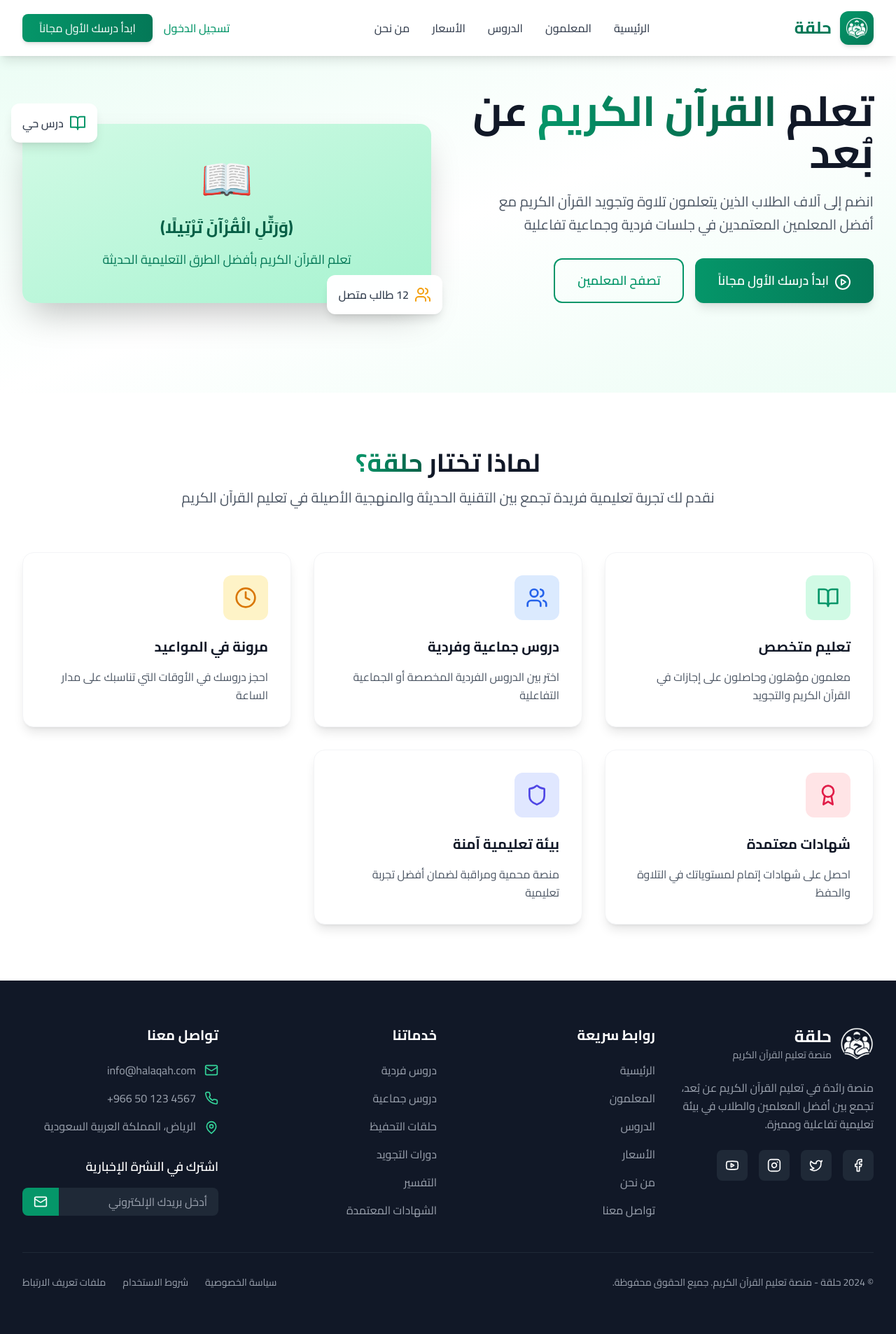
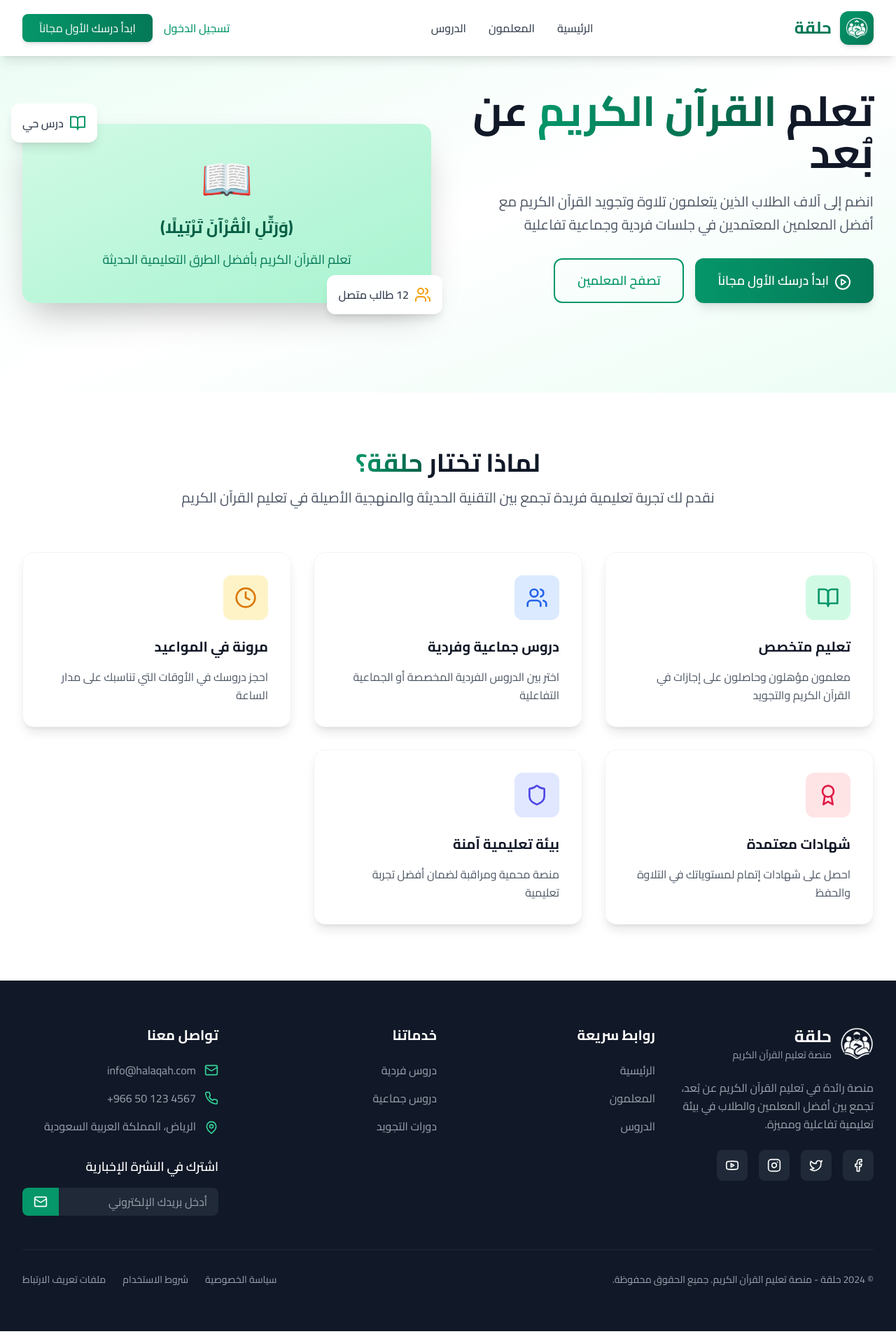
Before and after one commit to majdjoubi/Halqabolt, a React (Vite) app: page / in a window 1280 px wide. Shown: the whole page at 70% size. Built offline with nearby package versions, Linux system fonts and the light colour scheme.

Commit message:
حذف عناصر التنقل المحددة من Header والFooter

```diff
--- a/src/components/Footer.tsx
+++ b/src/components/Footer.tsx
@@ -53,9 +53,6 @@ const Footer = () => {
               <li><a href="#home" className="text-gray-400 hover:text-emerald-400 transition-colors duration-200">الرئيسية</a></li>
               <li><a href="#teachers" className="text-gray-400 hover:text-emerald-400 transition-colors duration-200">المعلمون</a></li>
               <li><a href="#lessons" className="text-gray-400 hover:text-emerald-400 transition-colors duration-200">الدروس</a></li>
-              <li><a href="#pricing" className="text-gray-400 hover:text-emerald-400 transition-colors duration-200">الأسعار</a></li>
-              <li><a href="#about" className="text-gray-400 hover:text-emerald-400 transition-colors duration-200">من نحن</a></li>
-              <li><a href="#" className="text-gray-400 hover:text-emerald-400 transition-colors duration-200">تواصل معنا</a></li>
             </ul>
           </div>
 
@@ -65,10 +62,7 @@ const Footer = () => {
             <ul className="space-y-4">
               <li><a href="#" className="text-gray-400 hover:text-emerald-400 transition-colors duration-200">دروس فردية</a></li>
               <li><a href="#" className="text-gray-400 hover:text-emerald-400 transition-colors duration-200">دروس جماعية</a></li>
-              <li><a href="#" className="text-gray-400 hover:text-emerald-400 transition-colors duration-200">حلقات التحفيظ</a></li>
               <li><a href="#" className="text-gray-400 hover:text-emerald-400 transition-colors duration-200">دورات التجويد</a></li>
-              <li><a href="#" className="text-gray-400 hover:text-emerald-400 transition-colors duration-200">التفسير</a></li>
-              <li><a href="#" className="text-gray-400 hover:text-emerald-400 transition-colors duration-200">الشهادات المعتمدة</a></li>
             </ul>
           </div>
 
--- a/src/components/Header.tsx
+++ b/src/components/Header.tsx
@@ -66,12 +66,6 @@ const Header = () => {
               <a href="#lessons" className="text-gray-700 hover:text-emerald-600 font-medium transition-colors duration-200">
                 الدروس
               </a>
-              <a href="#pricing" className="text-gray-700 hover:text-emerald-600 font-medium transition-colors duration-200">
-                الأسعار
-              </a>
-              <a href="#about" className="text-gray-700 hover:text-emerald-600 font-medium transition-colors duration-200">
-                من نحن
-              </a>
             </nav>
 
             {/* CTA Buttons */}
@@ -131,12 +125,6 @@ const Header = () => {
                 </button>
                 <a href="#lessons" className="text-gray-700 hover:text-emerald-600 font-medium">
                   الدروس
-                </a>
-                <a href="#pricing" className="text-gray-700 hover:text-emerald-600 font-medium">
-                  الأسعار
-                </a>
-                <a href="#about" className="text-gray-700 hover:text-emerald-600 font-medium">
-                  من نحن
                 </a>
                 <div className="flex flex-col space-y-2 pt-4 border-t border-gray-200">
                   {user ? (
```
